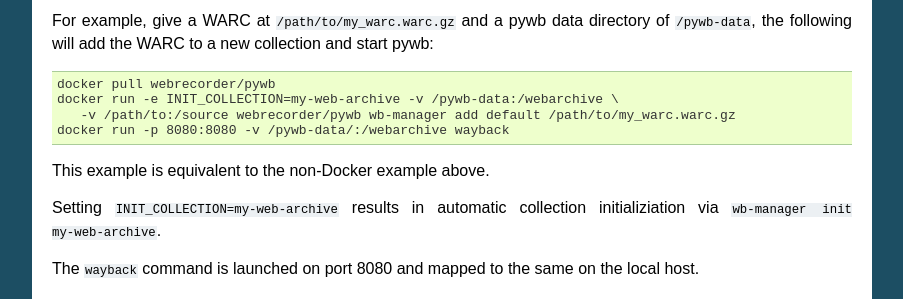
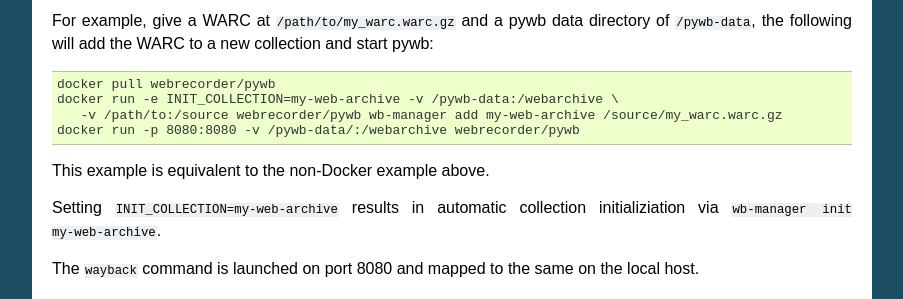
Before and after one commit to webrecorder/pywb, a Sphinx documentation site: the page built from docs/manual/usage.rst, in a window 1280 px wide and 900 px high, scrolled down 1511 px. Shown: the part 152-451 px from the top of the window, without its empty margins (198-1101 px from the left). Built offline with Sphinx 7.4.7, drawn with Linux system fonts in a browser that asks for light colours; pages that are not in the unit, such as notebooks, are missing from menus.

Commit message:
Update usage.rst
fixing a few typos in the sample

```diff
--- a/docs/manual/usage.rst
+++ b/docs/manual/usage.rst
@@ -95,8 +95,8 @@ add the WARC to a new collection and start pywb:
 
       docker pull webrecorder/pywb
       docker run -e INIT_COLLECTION=my-web-archive -v /pywb-data:/webarchive \
-         -v /path/to:/source webrecorder/pywb wb-manager add default /path/to/my_warc.warc.gz
-      docker run -p 8080:8080 -v /pywb-data/:/webarchive wayback
+         -v /path/to:/source webrecorder/pywb wb-manager add my-web-archive /source/my_warc.warc.gz
+      docker run -p 8080:8080 -v /pywb-data/:/webarchive webrecorder/pywb
 
 This example is equivalent to the non-Docker example above.
 
```
